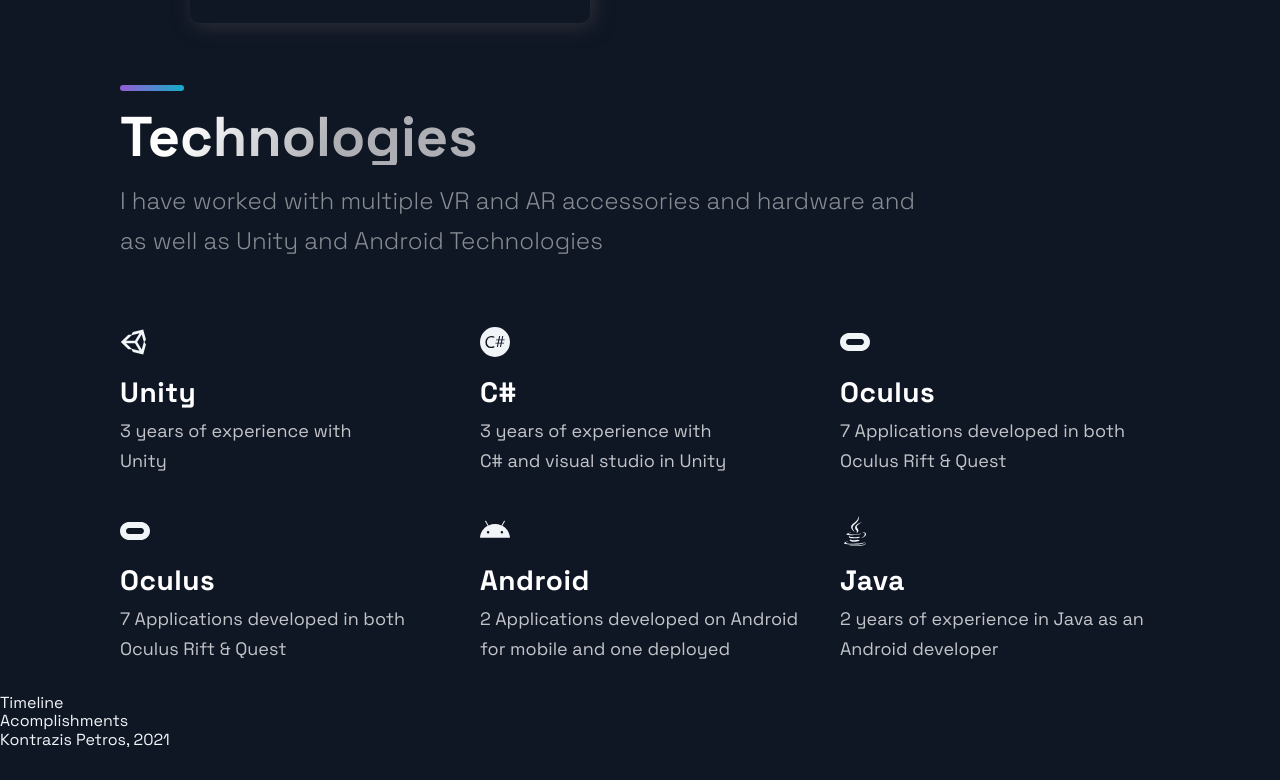
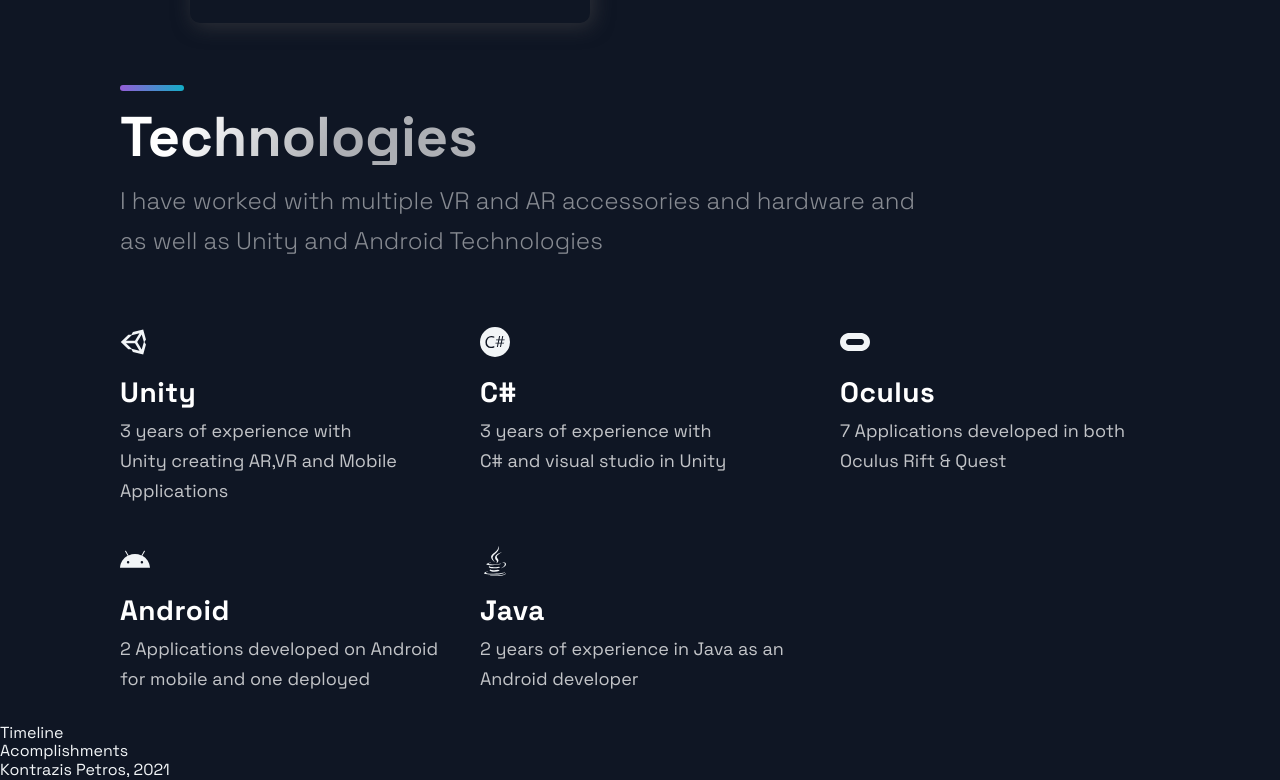
Before and after one commit to petrosKon/Portfolio, a Next.js app: page / in a window 1280 px wide. Shown: the part 4428-5208 px from the top of the page. Before the commit the page ends 5178 px from the top, so only its background shows below. Built offline with nearby package versions, Linux system fonts and the light colour scheme.

Commit message:
Technologies section fixed

```diff
--- a/src/components/Technologies/Technologies.js
+++ b/src/components/Technologies/Technologies.js
@@ -16,7 +16,7 @@
             <br />
             <ListContainer>
                 <ListTitle>Unity</ListTitle>
-                <ListParagraph>3 years of experience with <br/> Unity</ListParagraph>
+                <ListParagraph>3 years of experience with <br/> Unity creating AR,VR and Mobile Applications</ListParagraph>
             </ListContainer>
         </ListItem>
         <ListItem>
@@ -25,14 +25,6 @@
             <ListContainer>
                 <ListTitle>C#</ListTitle>
                 <ListParagraph>3 years of experience with <br/> C# and visual studio in Unity</ListParagraph>
-            </ListContainer>
-        </ListItem>
-        <ListItem>
-            <SiOculus size="3rem"/>
-            <br />
-            <ListContainer>
-                <ListTitle>Oculus</ListTitle>
-                <ListParagraph>7 Applications developed in both Oculus Rift & Quest</ListParagraph>
             </ListContainer>
         </ListItem>
         <ListItem>
```
